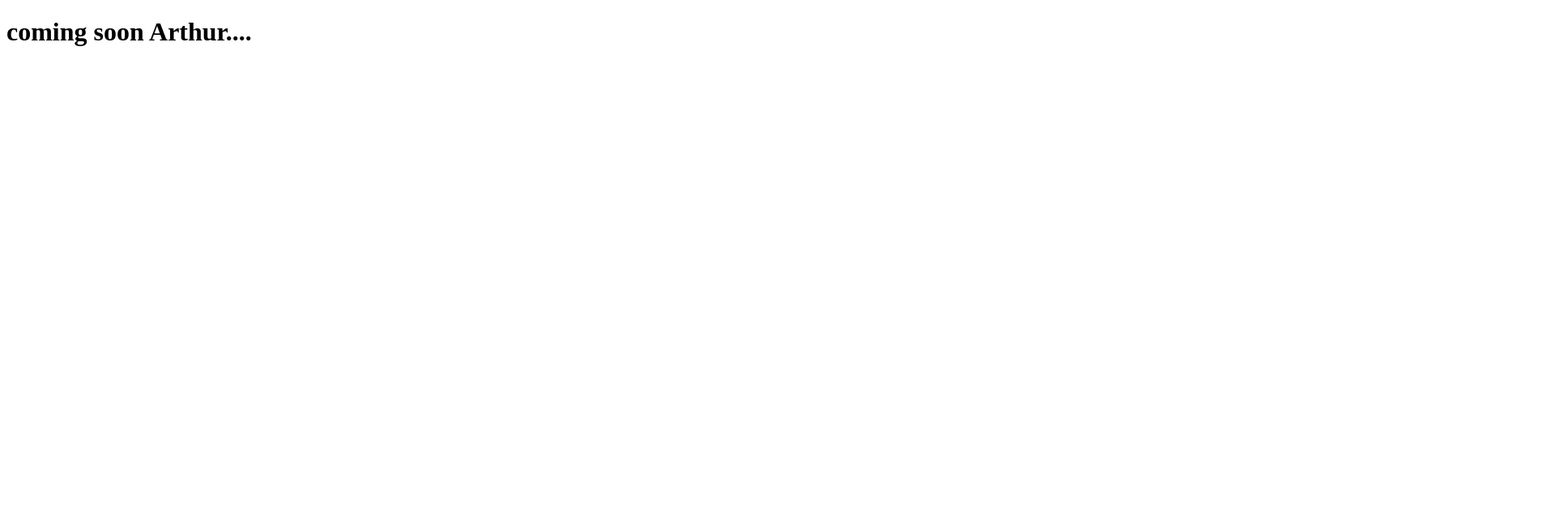
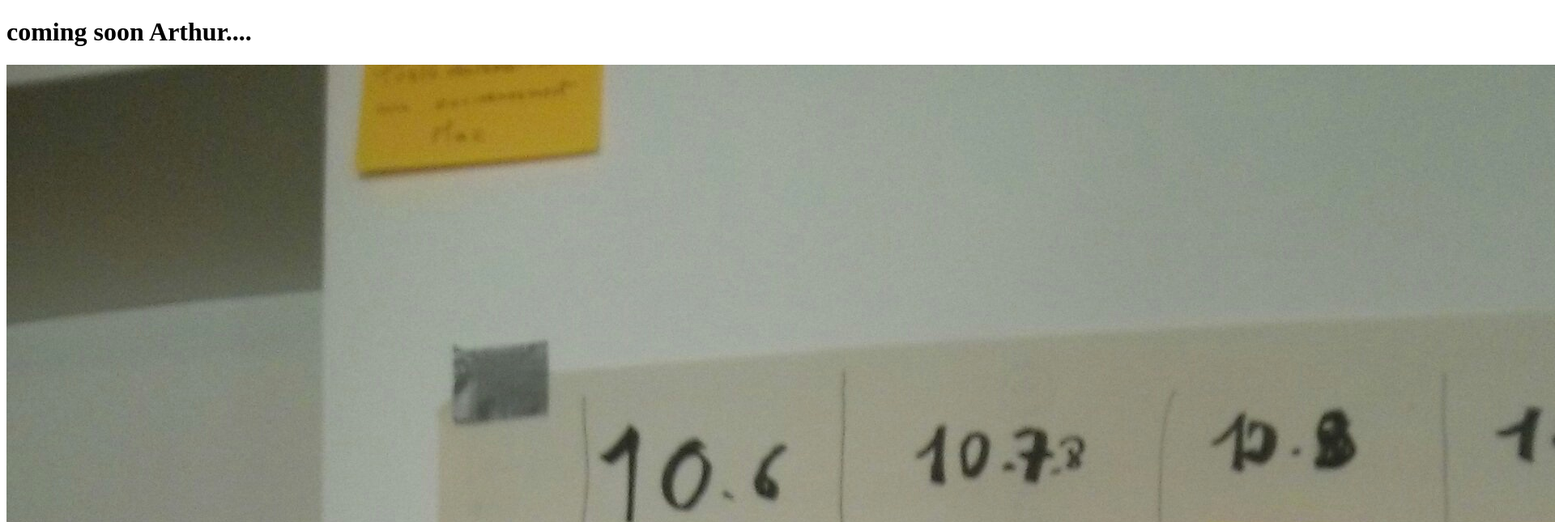
Before and after one commit to aallamand/git-101, a plain HTML site: page index.html in a window 1280 px wide. Shown: the top 645 px of the page at 81% size, 1920 px wide, since content can reach past the window. Drawn offline with Linux system fonts and the light colour scheme.

Commit message:
added image to the site

```diff
--- a/index.html
+++ b/index.html
@@ -4,6 +4,7 @@
 	<title></title>
 </head>
 <body>
- <h1>coming soon Arthur....</h1>
+ 	<h1>coming soon Arthur....</h1>
+	<img src="aaw.jpg">
 </body>
 </html>
```
Also changed, not shown: aaw.jpg (added).
